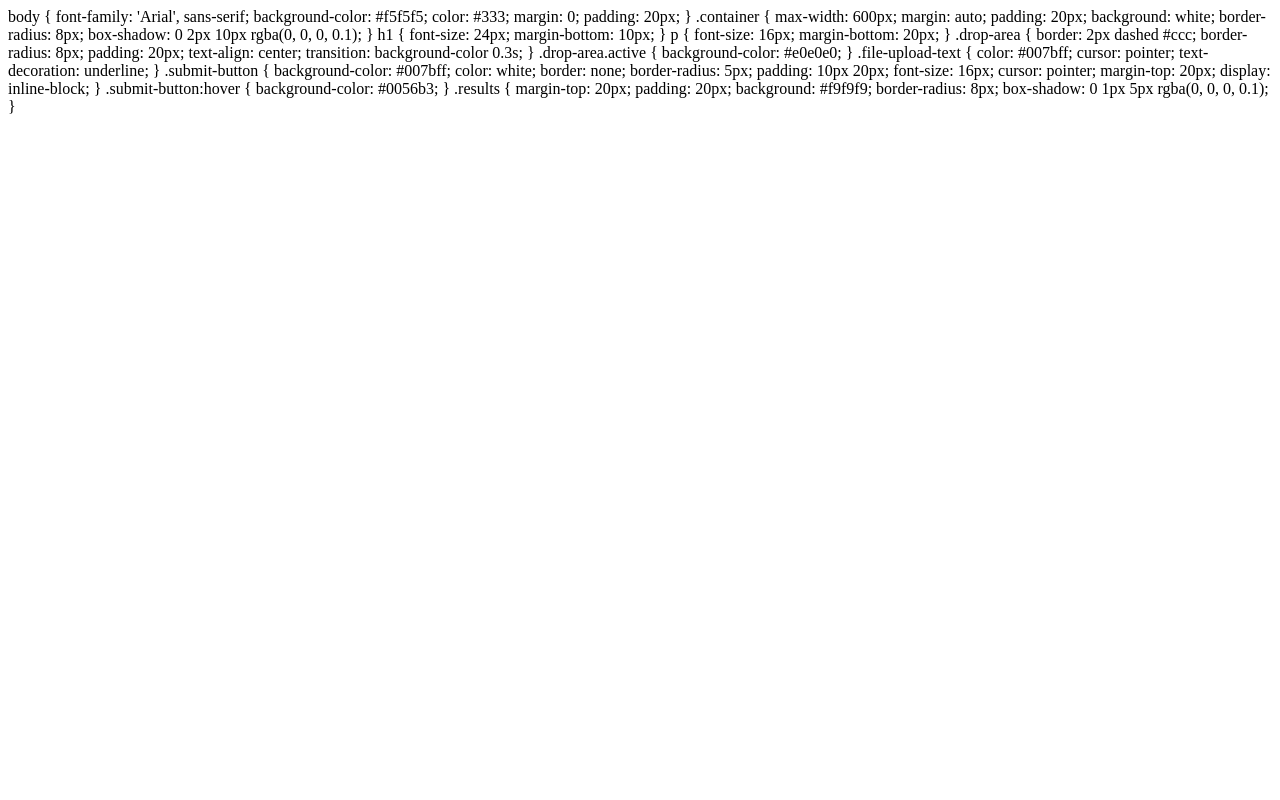
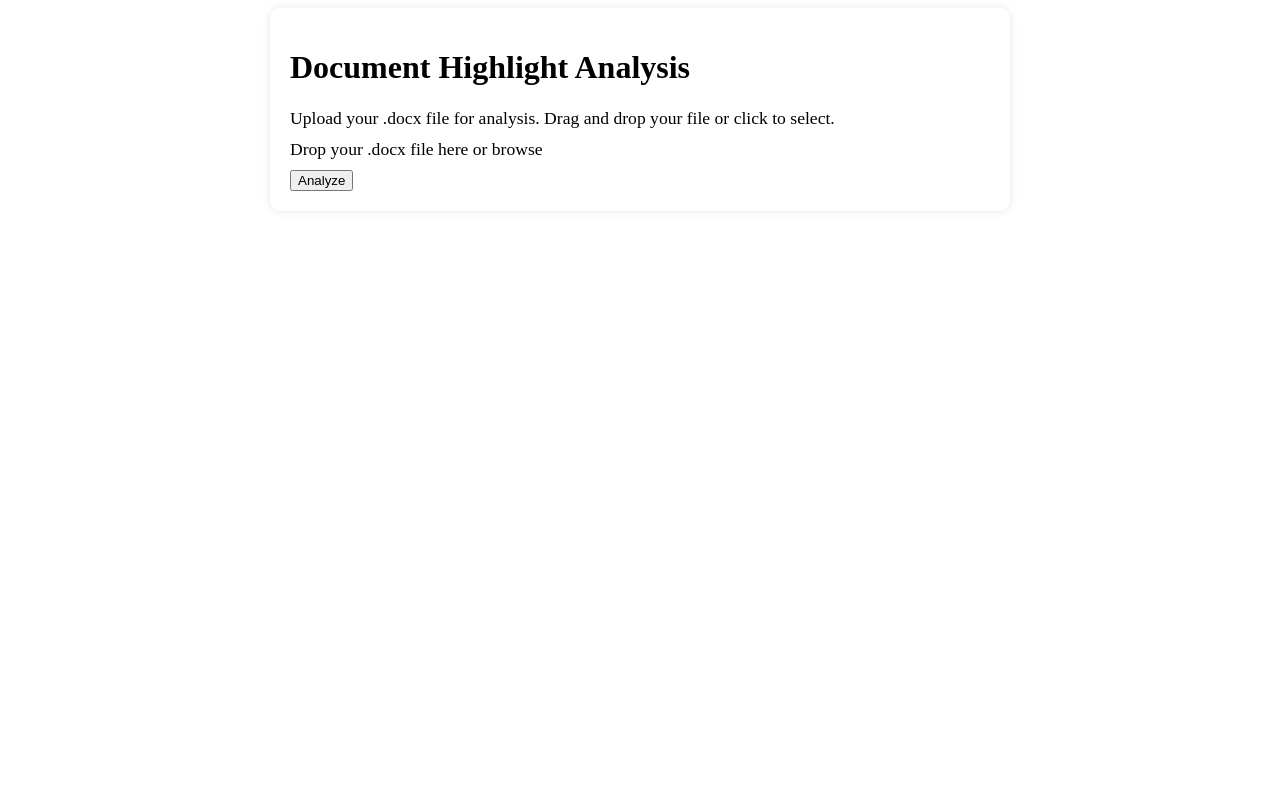
Before and after one commit to Abhighyan/counthighlightedwords, a Flask app: template templates/upload.html in a window 1280 px wide. Run offline with Flask 2, Linux system fonts and the light colour scheme; the template is opened without the code that fills it, so the values that code supplies are empty.

Commit message:
Update upload.html

```diff
--- a/templates/upload.html
+++ b/templates/upload.html
@@ -1,68 +1,79 @@
-body {
-    font-family: 'Arial', sans-serif;
-    background-color: #f5f5f5;
-    color: #333;
-    margin: 0;
-    padding: 20px;
-}
+<!DOCTYPE html>
+<html lang="en">
+<head>
+    <meta charset="UTF-8">
+    <meta name="viewport" content="width=device-width, initial-scale=1.0">
+    <link rel="stylesheet" href="{{ url_for('static', filename='styles.css') }}">
+    <title>Document Analysis</title>
+</head>
+<body>
+    <div class="container">
+        <h1>Document Highlight Analysis</h1>
+        <p>Upload your .docx file for analysis. Drag and drop your file or click to select.</p>
+        <div id="drop-area" class="drop-area">
+            <p>Drop your .docx file here or <span class="file-upload-text">browse</span></p>
+            <input type="file" id="fileElem" accept=".docx" onchange="handleFiles(this.files)" hidden>
+        </div>
+        <button id="submit-button" class="submit-button">Analyze</button>
+        <div id="results" class="results" style="display: none;">
+            <h2>Analysis Results</h2>
+            <div id="highlighted-count"></div>
+            <div id="full-word-count"></div>
+            <div id="sentiment-analysis" style="margin-top: 20px;"></div>
+        </div>
+    </div>
 
-.container {
-    max-width: 600px;
-    margin: auto;
-    padding: 20px;
-    background: white;
-    border-radius: 8px;
-    box-shadow: 0 2px 10px rgba(0, 0, 0, 0.1);
-}
+    <script>
+        // Handle drag-and-drop functionality
+        let dropArea = document.getElementById('drop-area');
 
-h1 {
-    font-size: 24px;
-    margin-bottom: 10px;
-}
+        dropArea.addEventListener('dragover', (event) => {
+            event.preventDefault();
+            dropArea.classList.add('active');
+        });
 
-p {
-    font-size: 16px;
-    margin-bottom: 20px;
-}
+        dropArea.addEventListener('dragleave', () => {
+            dropArea.classList.remove('active');
+        });
 
-.drop-area {
-    border: 2px dashed #ccc;
-    border-radius: 8px;
-    padding: 20px;
-    text-align: center;
-    transition: background-color 0.3s;
-}
+        dropArea.addEventListener('drop', (event) => {
+            event.preventDefault();
+            dropArea.classList.remove('active');
+            const files = event.dataTransfer.files;
+            handleFiles(files);
+        });
 
-.drop-area.active {
-    background-color: #e0e0e0;
-}
+        dropArea.addEventListener('click', () => {
+            document.getElementById('fileElem').click();
+        });
 
-.file-upload-text {
-    color: #007bff;
-    cursor: pointer;
-    text-decoration: underline;
-}
+        function handleFiles(files) {
+            if (files.length) {
+                const file = files[0];
+                document.getElementById('highlighted-count').innerText = `File: ${file.name}`;
+                document.getElementById('results').style.display = 'block';
+            }
+        }
 
-.submit-button {
-    background-color: #007bff;
-    color: white;
-    border: none;
-    border-radius: 5px;
-    padding: 10px 20px;
-    font-size: 16px;
-    cursor: pointer;
-    margin-top: 20px;
-    display: inline-block;
-}
+        document.getElementById('submit-button').addEventListener('click', () => {
+            const fileInput = document.getElementById('fileElem');
+            if (fileInput.files.length > 0) {
+                const formData = new FormData();
+                formData.append('file', fileInput.files[0]);
 
-.submit-button:hover {
-    background-color: #0056b3;
-}
-
-.results {
-    margin-top: 20px;
-    padding: 20px;
-    background: #f9f9f9;
-    border-radius: 8px;
-    box-shadow: 0 1px 5px rgba(0, 0, 0, 0.1);
-}
+                fetch('/upload', {
+                    method: 'POST',
+                    body: formData
+                })
+                .then(response => response.text())
+                .then(data => {
+                    document.getElementById('results').innerHTML += data;
+                })
+                .catch(error => console.error('Error:', error));
+            } else {
+                alert("Please select a file.");
+            }
+        });
+    </script>
+</body>
+</html>
```
